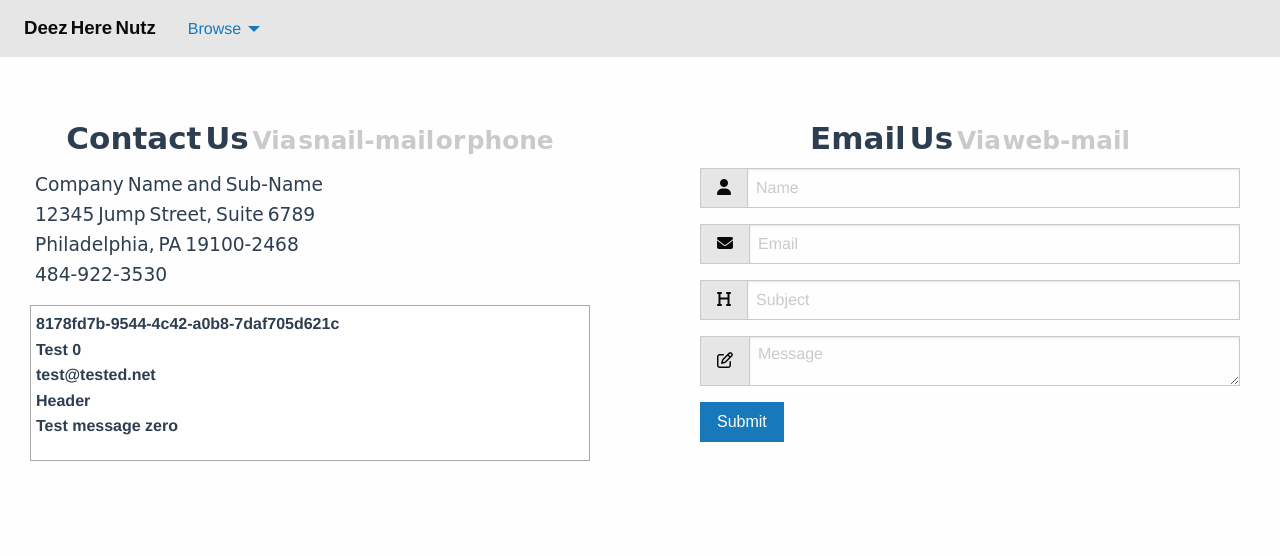
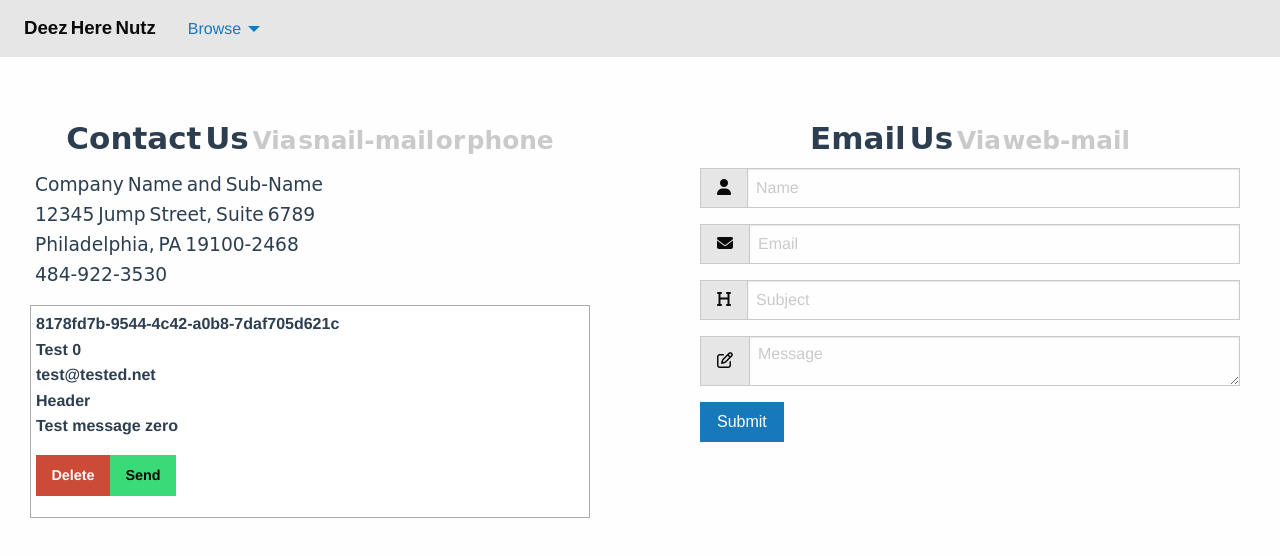
Before and after one commit to bitjawn/VAD, a Vue app: page /contact in a window 1280 px wide. Shown: the top 556 px of the page. Built offline with nearby package versions, Linux system fonts and the light colour scheme; what vue-pouch-db would draw is missing.

Commit message:
Minor cosmetic update to the user message divs

```diff
--- a/src/components/Snailmail.vue
+++ b/src/components/Snailmail.vue
@@ -10,12 +10,16 @@
             </p>
         </div>
         <div class="row user-messages v-scroll">
-            <div class="message" v-for="message in messages">
+            <div class="message clearfix" v-for="message in messages">
                 <p>{{message.id}}</br>
                {{message.name}}</br>
                 {{message.email}}</br>
                 {{message.subject}}</br>
                 {{message.message}}</p>
+            <div class="">
+                <span class="alert button pull-left">Delete</span>
+                <span class="success button pull-right">Send</span>
+            </div>
             </div>
         </div>
     </div>
```
